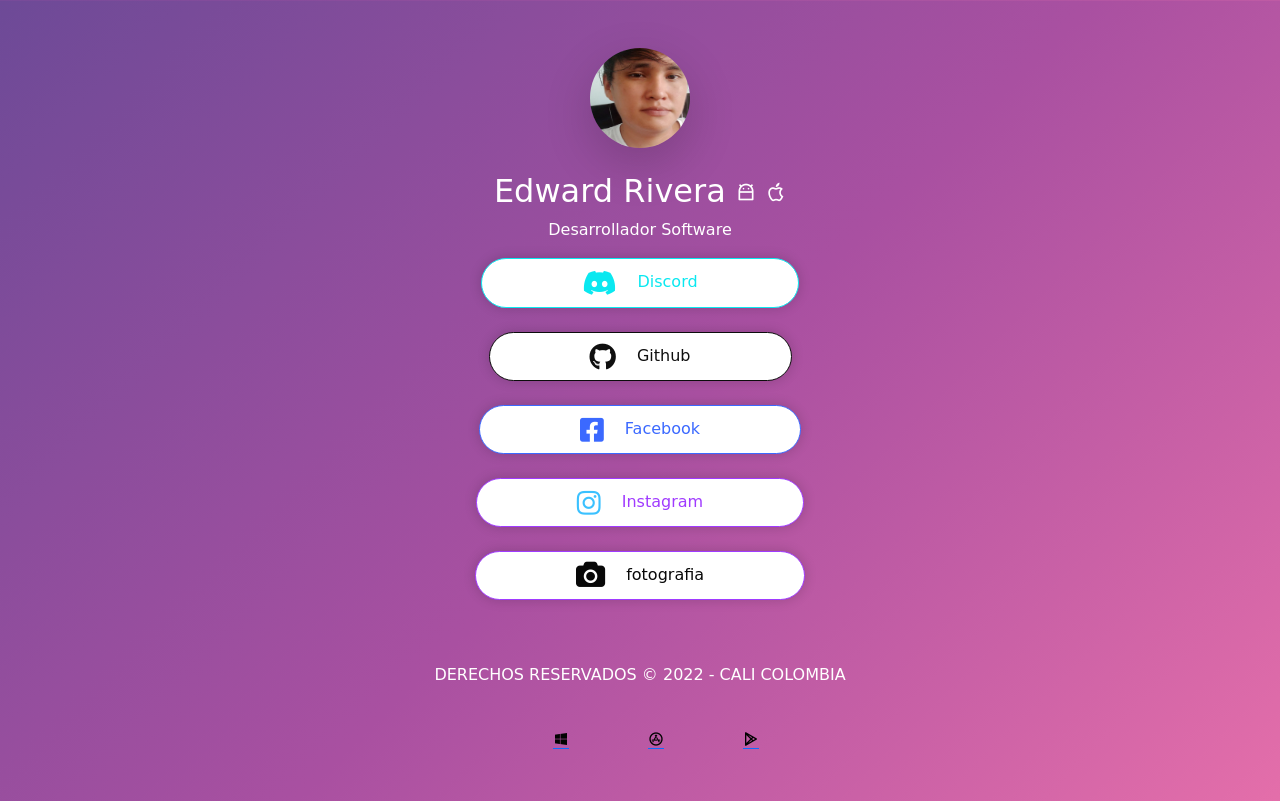
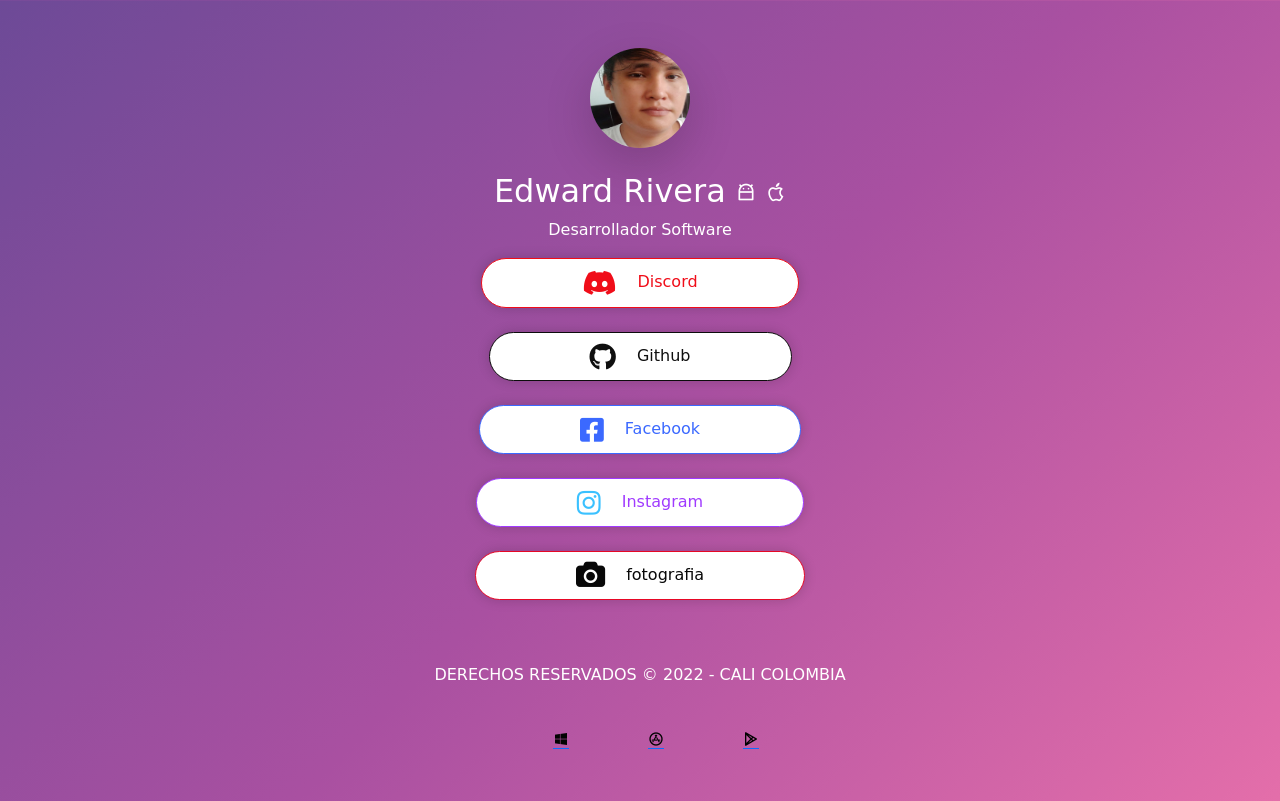
Before and after one commit to johnedwardrivera/social, a plain HTML site: page index.html in a window 1280 px wide. Drawn offline with nearby package versions, Linux system fonts and the light colour scheme; a web font is replaced by a local one.

Commit message:
redes sociales john edward rivera cali colombia  1/05/2022

```diff
--- a/estyles.css
+++ b/estyles.css
@@ -173,15 +173,15 @@ body {
   background-color: #080808;
 }
 .color-discord {
-  border: 1px solid #0ae8f0;
-  color: #0ae8f0;
+  border: 1px solid #f00d19;
+  color: #f00d19;
 }
 .color-discord:hover {
-  background-color: #0ae8f0;
+  background-color: #f00d19;
   color: #fff;
 }
 .color-discord:active {
-  background-color: #0ae8f0;
+  background-color: #f00d19;
 }
 
 .color-facebook {
@@ -214,7 +214,7 @@ body {
 }
 /* fotografia */
 .color-camera {
-  border: 1px solid #a03bff;
+  border: 1px solid #e60725;
   color: #080808;
 }
 .color-camera .tex-icono {
```
